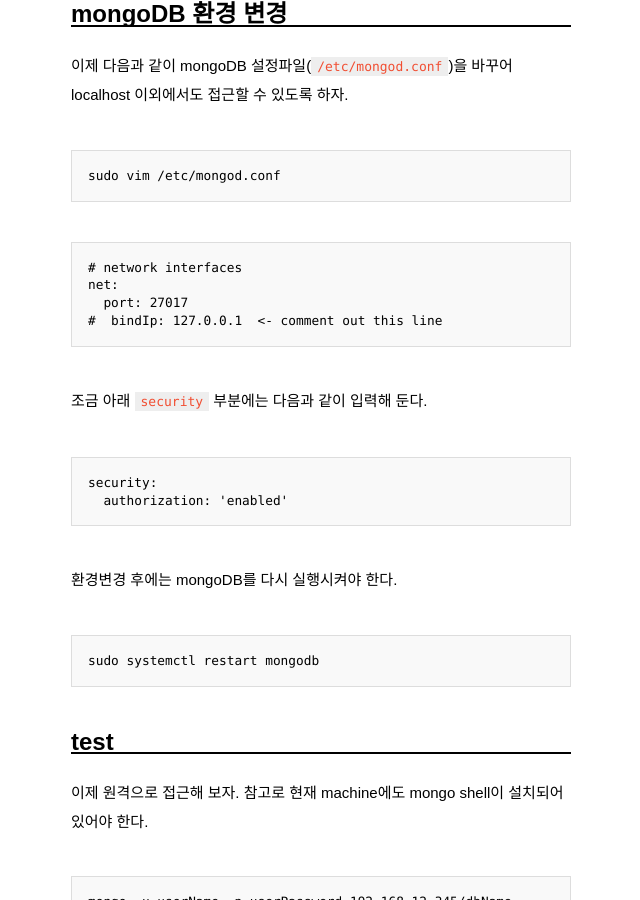
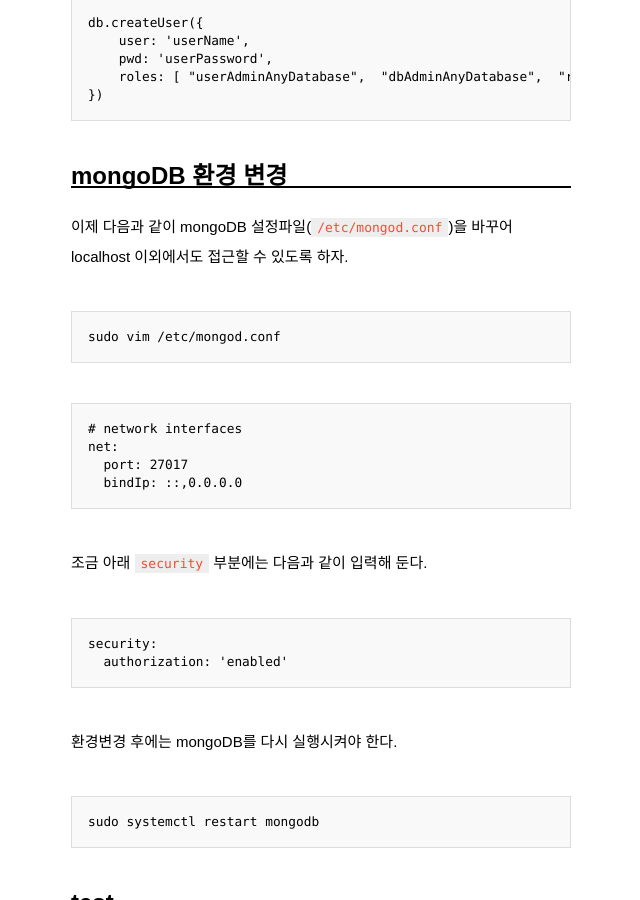
Before and after one commit to pinedance/blog, a Jekyll site: the page built from _posts/2017/01-06/2017-06-20-mongoDB-on-ubuntu.md, in a window 1280 px wide and 900 px high, scrolled down 3744 px. Shown: the whole window, without its empty margins (319-959 px from the left). Built offline with Jekyll 4.4.1, drawn with Linux system fonts in a browser that asks for light colours; some web fonts are replaced; comment, search, counter and statistics services are not loaded; some of the changed text lies outside the part shown.

Commit message:
minor update of old post

````diff
--- a/_posts/2017/01-06/2017-06-20-mongoDB-on-ubuntu.md
+++ b/_posts/2017/01-06/2017-06-20-mongoDB-on-ubuntu.md
@@ -92,6 +92,11 @@
 sudo systemctl enable mongod
 ```
 
+최초에 `sudo service mongod start`가 성공했다면 다음과 같이 한다.
+
+```
+sudo systemctl enable mongod.service
+```
 
 
 # 원격으로 접속하기
@@ -147,7 +152,7 @@
 # network interfaces
 net:
   port: 27017
-#  bindIp: 127.0.0.1  <- comment out this line
+  bindIp: ::,0.0.0.0
 ```
 
 조금 아래 `security` 부분에는 다음과 같이 입력해 둔다.
````
